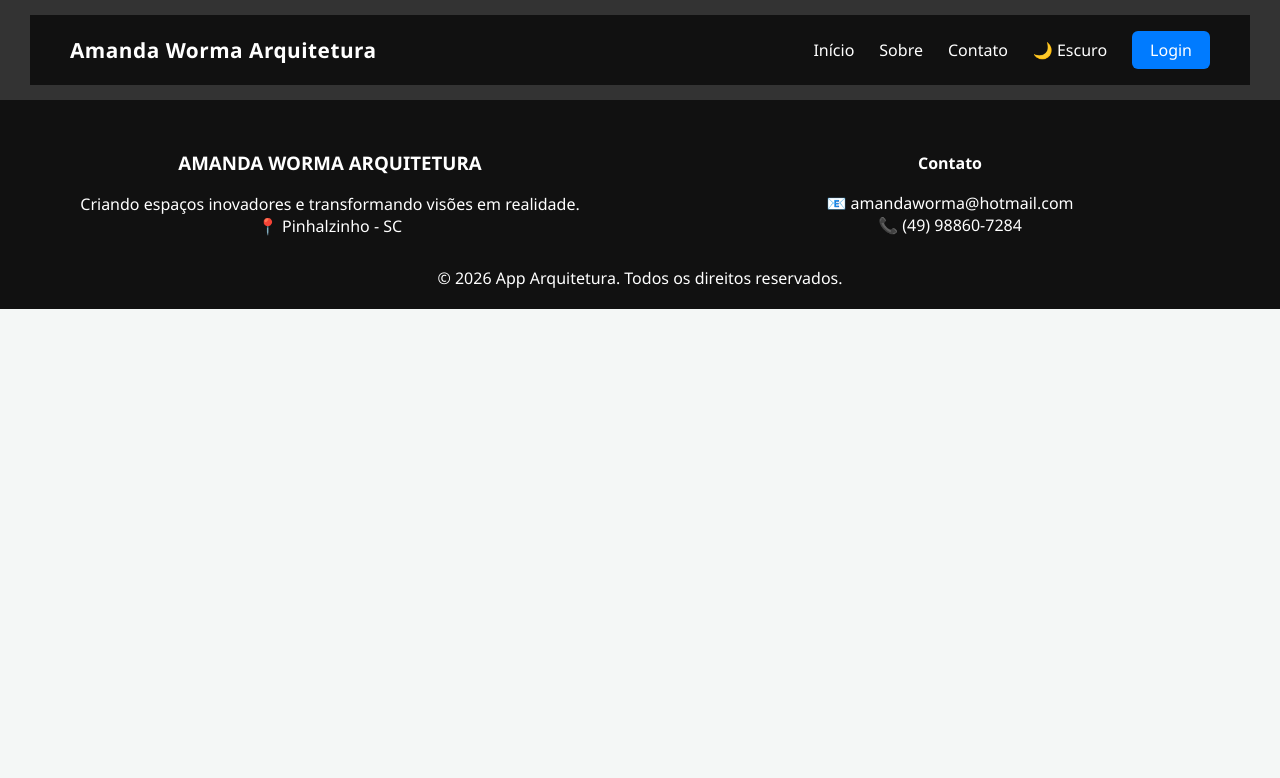
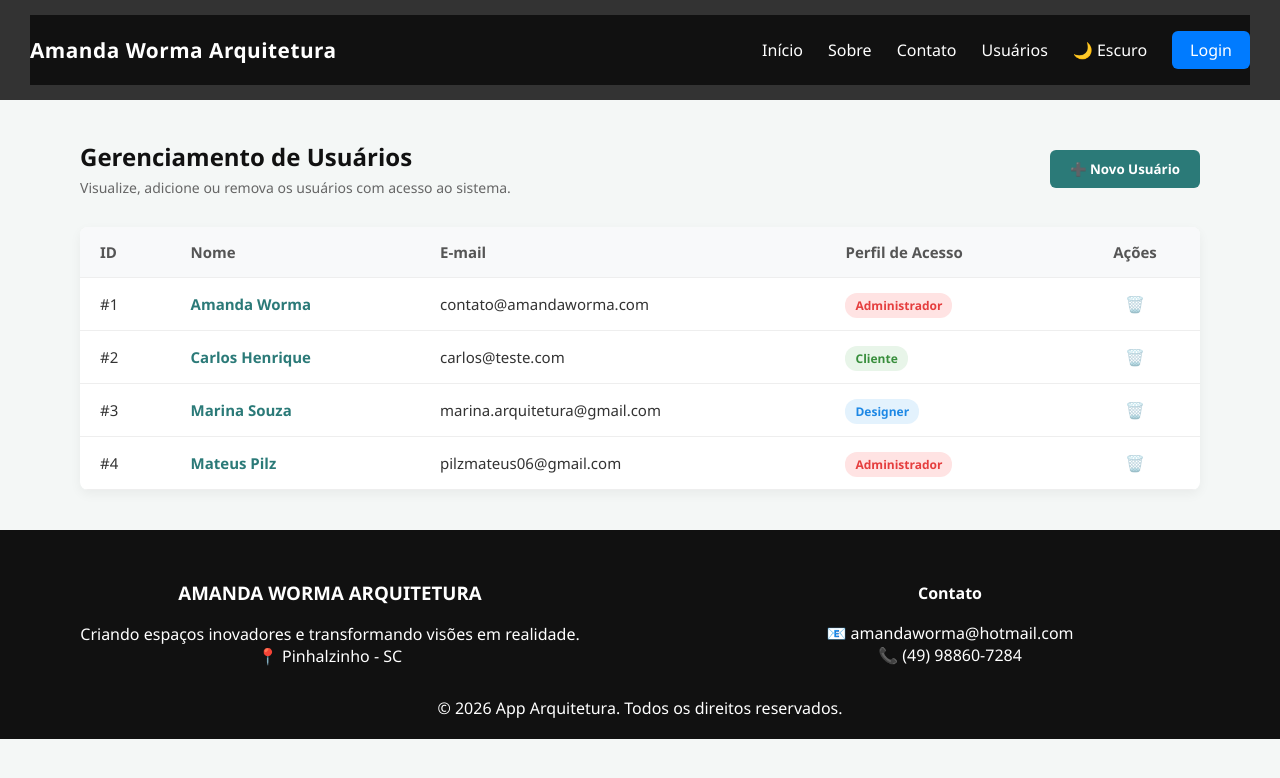
Before and after one commit to 06mateus/vue-project, a Vue app: page /users in a window 1280 px wide. Shown: the top 778 px of the page. Built offline with nearby package versions, Linux system fonts and the light colour scheme.

Commit message:
Criado tela usuarios e arquivo usuarios.js para armazenar usuarios dos sistema

```diff
--- a/src/components/NavBar.vue
+++ b/src/components/NavBar.vue
@@ -58,6 +58,9 @@ onMounted(() => {
           <RouterLink to="/contact" @click="fecharMenu">Contato</RouterLink>
         </li>
         <li>
+          <RouterLink to="/users" @click="fecharMenu">Usuários</RouterLink>
+        </li>
+        <li>
           <button @click="alternarTema" class="btn-tema">
             {{ tema === 'dark' ? '☀️ Claro' : '🌙 Escuro' }}
           </button>
@@ -78,7 +81,7 @@ onMounted(() => {
   display: flex;
   justify-content: space-between;
   align-items: center;
-  padding: 15px 40px;
+  /* padding: 15px 40px; */
   background-color: #111111; /* Fundo escuro padrão */
   color: #ffffff;
   position: relative;
@@ -176,6 +179,10 @@ onMounted(() => {
    ESTILOS RESPONSIVOS (CELULAR - MENOR QUE 768px)
    ========================================================================== */
 @media (max-width: 768px) {
+  .navbar {
+    padding: 15px 20px; /* Reduz o espaçamento lateral interno no celular */
+  }
+
   .menu-hamburger {
     display: flex; /* Exibe o ícone hambúrguer no celular */
   }
@@ -190,17 +197,19 @@ onMounted(() => {
     top: 70px;
     right: 0;
     width: 100%;
+    height: calc(100vh - 70px); /* Ocupa o restante da tela do celular se quiser preenchimento total */
     background-color: #111111;
     flex-direction: column;
-    padding: 30px 0;
-    gap: 25px;
+    justify-content: flex-start; /* Alinha os itens ao topo */
+    padding: 40px 0;
+    gap: 30px;
     box-shadow: 0 10px 15px rgba(0, 0, 0, 0.1);
 
     /* Efeito suave de abrir escorregando para baixo */
     opacity: 0;
     transform: translateY(-15px);
     pointer-events: none;
-    transition: all 0.3s ease;
+    transition: opacity 0.3s ease, transform 0.3s ease;
   }
 
   [data-theme="light"] .nav-links {
@@ -217,19 +226,19 @@ onMounted(() => {
 
   .btn-menu-login {
     display: inline-block;
-    width: 80%;
+    width: 200px; /* Largura fixa ideal para o botão no celular */
     text-align: center;
   }
 
-  /* ANIMAÇÃO DO BOTÃO HAMBÚRGUER VIRANDO "X" */
+  /* ANIMAÇÃO DO BOTÃO HAMBÚRGUER VIRANDO "X" PERFECT */
   .menu-hamburger.animar .linha:nth-child(1) {
-    transform: rotate(45deg) translate(5px, 4px);
+    transform: translateY(6px) rotate(45deg); /* Move para o centro e rotaciona */
   }
   .menu-hamburger.animar .linha:nth-child(2) {
-    opacity: 0;
+    opacity: 0; /* Esconde a linha do meio */
   }
   .menu-hamburger.animar .linha:nth-child(3) {
-    transform: rotate(-45deg) translate(6px, -5px);
+    transform: translateY(-6px) rotate(-45deg); /* Move para o centro e rotaciona ao contrário */
   }
 }
 </style>
--- /dev/null
+++ b/src/database/usuarios.js
@@ -0,0 +1,9 @@
+import { ref } from 'vue'
+
+// Esta lista agora é global. Quem alterar ela, altera para o sistema inteiro!
+export const listaUsuarios = ref([
+  { id: 1, nome: 'Amanda Worma', email: 'contato@amandaworma.com', perfil: 'Administrador' },
+  { id: 2, nome: 'Carlos Henrique', email: 'carlos@teste.com', perfil: 'Cliente' },
+  { id: 3, nome: 'Marina Souza', email: 'marina.arquitetura@gmail.com', perfil: 'Designer' },
+  { id: 4, nome: 'Mateus Pilz', email: 'pilzmateus06@gmail.com', perfil: 'Administrador' }
+])
--- a/src/router/index.js
+++ b/src/router/index.js
@@ -2,6 +2,7 @@ import { createRouter, createWebHistory } from 'vue-router'
 import HomeView from '../views/HomeView.vue'
 import LoginView from '../views/LoginView.vue'
 import AboutView from '../views/AboutView.vue'
+import UsuariosView from '../views/UsuariosView.vue'
 
 const router = createRouter({
   history: createWebHistory(import.meta.env.BASE_URL),
@@ -26,6 +27,11 @@ const router = createRouter({
       name: 'contato',
       component: () => import('../views/ContactView.vue')
     },
+    {
+      path: '/users',
+      name: 'users',
+      component: UsuariosView,
+    },
   ],
 })
 
--- a/src/views/LoginView.vue
+++ b/src/views/LoginView.vue
@@ -1,6 +1,7 @@
 <script setup>
 import { ref } from 'vue'
 import { useRouter } from 'vue-router'
+import { listaUsuarios } from '../database/usuarios.js' // 👈 Importa a lista global
 
 const router = useRouter()
 const email = ref('')
@@ -9,12 +10,13 @@ const mensagemText = ref('')
 const mensagemCor = ref('')
 
 const realizarLogin = () => {
-  if (email.value === "admin@teste.com" && senha.value === "1234") {
+  const usuarioEncontrado = listaUsuarios.value.find(u => u.email === email.value)
+  if (usuarioEncontrado && senha.value === "1234") {
     mensagemCor.value = "green"
     mensagemText.value = "Login realizado com sucesso! Redirecionando..."
 
     setTimeout(() => {
-      router.push('/') // Redireciona o usuário para a Home usando o Vue Router
+      router.push('/users') // Redireciona o usuário para a Home usando o Vue Router
     }, 1500)
   } else {
     mensagemCor.value = "red"
--- /dev/null
+++ b/src/views/UsuariosView.vue
@@ -0,0 +1,331 @@
+<script setup>
+import { ref } from 'vue'
+import { listaUsuarios } from '../database/usuarios.js' // 👈 Importa a lista global
+
+const usuarios = listaUsuarios // Lista de usuários (Simulando dados do banco)
+// Variáveis de controle do Modal (Formulário)
+const modalAberto = ref(false)
+const novoNome = ref('')
+const novoEmail = ref('')
+const novoPerfil = ref('Cliente')
+
+// Função para abrir e fechar o modal
+const alternarModal = () => {
+  modalAberto.value = !modalAberto.value
+  if (!modalAberto.value) {
+    // Limpa o formulário ao fechar
+    novoNome.value = ''
+    novoEmail.value = ''
+    novoPerfil.value = 'Cliente'
+  }
+}
+
+// Função para adicionar o usuário na lista de forma reativa
+const adicionarUsuario = () => {
+  if (!novoNome.value || !novoEmail.value) return
+
+  // Cria o novo objeto do usuário
+  const novoUsuario = {
+    id: usuarios.value.length + 1,
+    nome: novoNome.value,
+    email: novoEmail.value,
+    perfil: novoPerfil.value
+  }
+
+  // Insere na lista (A tela atualiza sozinha na hora!)
+  usuarios.value.push(novoUsuario)
+
+  // Fecha o modal
+  alternarModal()
+}
+
+// Função para remover um usuário
+const excluirUsuario = (id) => {
+  if (confirm('Tem certeza que deseja remover este usuário?')) {
+    usuarios.value = usuarios.value.filter(u => u.id !== id)
+  }
+}
+</script>
+
+<template>
+  <main class="conteudo-sistema">
+    <div class="cabecalho-pagina">
+      <div>
+        <h2>Gerenciamento de Usuários</h2>
+        <p class="subtitulo">Visualize, adicione ou remova os usuários com acesso ao sistema.</p>
+      </div>
+      <button @click="alternarModal" class="btn-adicionar">
+        ➕ Novo Usuário
+      </button>
+    </div>
+
+    <div class="tabela-container">
+      <table class="tabela-usuarios">
+        <thead>
+          <tr>
+            <th>ID</th>
+            <th>Nome</th>
+            <th>E-mail</th>
+            <th>Perfil de Acesso</th>
+            <th style="text-align: center;">Ações</th>
+          </tr>
+        </thead>
+        <tbody>
+          <tr v-for="usuario in usuarios" :key="usuario.id">
+            <td>#{{ usuario.id }}</td>
+            <td class="nome-enfase">{{ usuario.nome }}</td>
+            <td>{{ usuario.email }}</td>
+            <td>
+              <span class="badge-perfil" :class="usuario.perfil.toLowerCase()">
+                {{ usuario.perfil }}
+              </span>
+            </td>
+            <td style="text-align: center;">
+              <button @click="excluirUsuario(usuario.id)" class="btn-excluir" title="Excluir">
+                🗑️
+              </button>
+            </td>
+          </tr>
+          <tr v-if="usuarios.length === 0">
+            <td colspan="5" style="text-align: center; color: #888; padding: 30px;">
+              Nenhum usuário cadastrado no momento.
+            </td>
+          </tr>
+        </tbody>
+      </table>
+    </div>
+
+    <div v-if="modalAberto" class="modal-overlay" @click.self="alternarModal">
+      <div class="modal-card">
+        <h3>Cadastrar Novo Usuário</h3>
+
+        <form @submit.prevent="adicionarUsuario" class="form-modal">
+          <div class="input-group">
+            <label for="nome">Nome Completo</label>
+            <input type="text" id="nome" v-model="novoNome" placeholder="Ex: João Silva" required>
+          </div>
+
+          <div class="input-group">
+            <label for="email">E-mail Corporativo</label>
+            <input type="email" id="email" v-model="novoEmail" placeholder="Ex: joao@empresa.com" required>
+          </div>
+
+          <div class="input-group">
+            <label for="perfil">Perfil de Acesso</label>
+            <select id="perfil" v-model="novoPerfil">
+              <option value="Administrador">Administrador</option>
+              <option value="Designer">Designer</option>
+              <option value="Cliente">Cliente</option>
+            </select>
+          </div>
+
+          <div class="modal-acoes">
+            <button type="button" @click="alternarModal" class="btn-cancelar">Cancelar</button>
+            <button type="submit" class="btn-salvar">Salvar Usuário</button>
+          </div>
+        </form>
+      </div>
+    </div>
+  </main>
+</template>
+
+<style scoped>
+.conteudo-sistema {
+  padding: 40px;
+  max-width: 1200px;
+  margin: 0 auto;
+  font-family: sans-serif;
+}
+
+.cabecalho-pagina {
+  display: flex;
+  justify-content: space-between;
+  align-items: center;
+  margin-bottom: 30px;
+}
+
+.cabecalho-pagina h2 {
+  margin: 0 0 5px 0;
+  color: #111;
+}
+
+[data-theme="dark"] .cabecalho-pagina h2 {
+  color: #fff;
+}
+
+.subtitulo {
+  margin: 0;
+  color: #666;
+  font-size: 14px;
+}
+
+.btn-adicionar {
+  background-color: #2b7a78;
+  color: white;
+  border: none;
+  padding: 10px 20px;
+  border-radius: 6px;
+  font-weight: bold;
+  cursor: pointer;
+  transition: background 0.2s;
+}
+
+.btn-adicionar:hover {
+  background-color: #17252a;
+}
+
+/* Estilos da Tabela */
+.tabela-container {
+  background: white;
+  border-radius: 8px;
+  box-shadow: 0 4px 12px rgba(0,0,0,0.05);
+  overflow: hidden;
+}
+
+[data-theme="dark"] .tabela-container {
+  background: #1e1e1e;
+}
+
+.tabela-usuarios {
+  width: 100%;
+  border-collapse: collapse;
+  text-align: left;
+  font-size: 15px;
+}
+
+.tabela-usuarios th,
+.tabela-usuarios td {
+  padding: 15px 20px;
+  border-bottom: 1px solid #eee;
+}
+
+[data-theme="dark"] .tabela-usuarios th {
+  background-color: #2d2d2d;
+  color: #aaa;
+}
+
+[data-theme="dark"] .tabela-usuarios td {
+  border-bottom: 1px solid #2d2d2d;
+  color: #ddd;
+}
+
+.tabela-usuarios th {
+  background-color: #f8f9fa;
+  color: #555;
+  font-weight: 600;
+}
+
+.nome-enfase {
+  font-weight: 600;
+  color: #2b7a78;
+}
+
+/* Badges de Perfil */
+.badge-perfil {
+  padding: 4px 10px;
+  border-radius: 12px;
+  font-size: 12px;
+  font-weight: bold;
+}
+.badge-perfil.administrador { background-color: #ffe3e3; color: #e53e3e; }
+.badge-perfil.designer { background-color: #e3f2fd; color: #1d88e5; }
+.badge-perfil.cliente { background-color: #e8f5e9; color: #388e3c; }
+
+.btn-excluir {
+  background: none;
+  border: none;
+  cursor: pointer;
+  font-size: 16px;
+  opacity: 0.6;
+  transition: opacity 0.2s;
+}
+
+.btn-excluir:hover {
+  opacity: 1;
+}
+
+/* ESTRUTURA DO MODAL (FLUTUANTE) */
+.modal-overlay {
+  position: fixed;
+  top: 0;
+  left: 0;
+  width: 100%;
+  height: 100%;
+  background: rgba(0, 0, 0, 0.5);
+  display: flex;
+  justify-content: center;
+  align-items: center;
+  z-index: 200;
+}
+
+.modal-card {
+  background: white;
+  padding: 30px;
+  border-radius: 8px;
+  max-width: 450px;
+  width: 100%;
+  box-shadow: 0 10px 25px rgba(0,0,0,0.2);
+}
+
+[data-theme="dark"] .modal-card {
+  background: #1e1e1e;
+  color: white;
+}
+
+.modal-card h3 {
+  margin-top: 0;
+  margin-bottom: 20px;
+}
+
+.form-modal {
+  display: flex;
+  flex-direction: column;
+  gap: 15px;
+}
+
+.input-group {
+  display: flex;
+  flex-direction: column;
+  gap: 5px;
+}
+
+.input-group input,
+.input-group select {
+  padding: 10px;
+  border: 1px solid #ccc;
+  border-radius: 4px;
+  font-size: 14px;
+}
+
+[data-theme="dark"] .input-group input,
+[data-theme="dark"] .input-group select {
+  background: #2d2d2d;
+  border: 1px solid #444;
+  color: white;
+}
+
+.modal-acoes {
+  display: flex;
+  justify-content: flex-end;
+  gap: 10px;
+  margin-top: 15px;
+}
+
+.btn-cancelar {
+  background: #eee;
+  border: none;
+  padding: 10px 15px;
+  border-radius: 4px;
+  cursor: pointer;
+}
+
+.btn-salvar {
+  background: #2b7a78;
+  color: white;
+  border: none;
+  padding: 10px 15px;
+  border-radius: 4px;
+  cursor: pointer;
+  font-weight: bold;
+}
+</style>
```
Also changed, not shown: src/views/ContactView.vue (line endings or trailing spaces).
